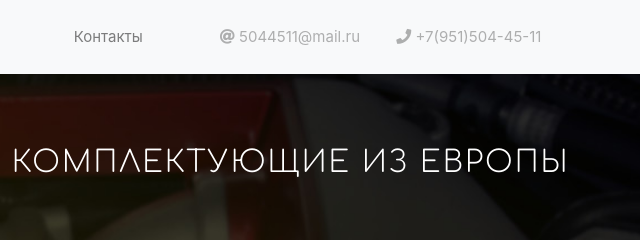
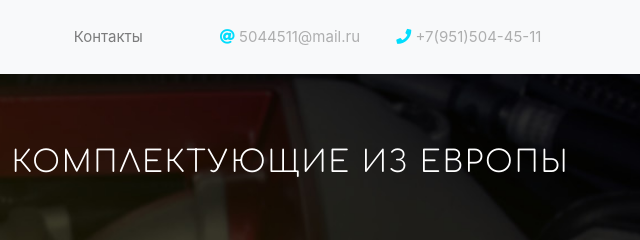
Before and after one commit to FriseHunter/forsage-H, a plain HTML site: page index.html in a window 1280 px wide. Shown: the top 240 px of the page, 615-1255 px from the left. Drawn offline with nearby package versions, Linux system fonts and the light colour scheme.

Commit message:
change icon's color in nav contacts

```diff
--- a/css/main.css
+++ b/css/main.css
@@ -56,6 +56,9 @@ p{
 .comfortaa_light{
     font-family: 'Comfortaa', sans-serif;
     font-weight: 300;
+}
+.contact_icons{
+    color: #02ddfd!important;
 }
 header{
     height: 100vh;
--- a/index.html
+++ b/index.html
@@ -30,7 +30,7 @@
                         <a class="nav-link" href="#about_us">Контакты</a>
                     </li>
                     <li class="nav-item">
-                        <span class="nav-link disabled"><i class="fas fa-at"></i><span class="pr-3"> 5044511@mail.ru </span><i class="pl-3 fas fa-phone"></i><span> +7(951)504-45-11</span></span>
+                        <span class="nav-link disabled"><i class="fas fa-at contact_icons"></i><span class="pr-3"> 5044511@mail.ru </span><i class="pl-3 fas fa-phone contact_icons"></i><span> +7(951)504-45-11</span></span>
                     </li>
                 </ul>
             </div>
```
